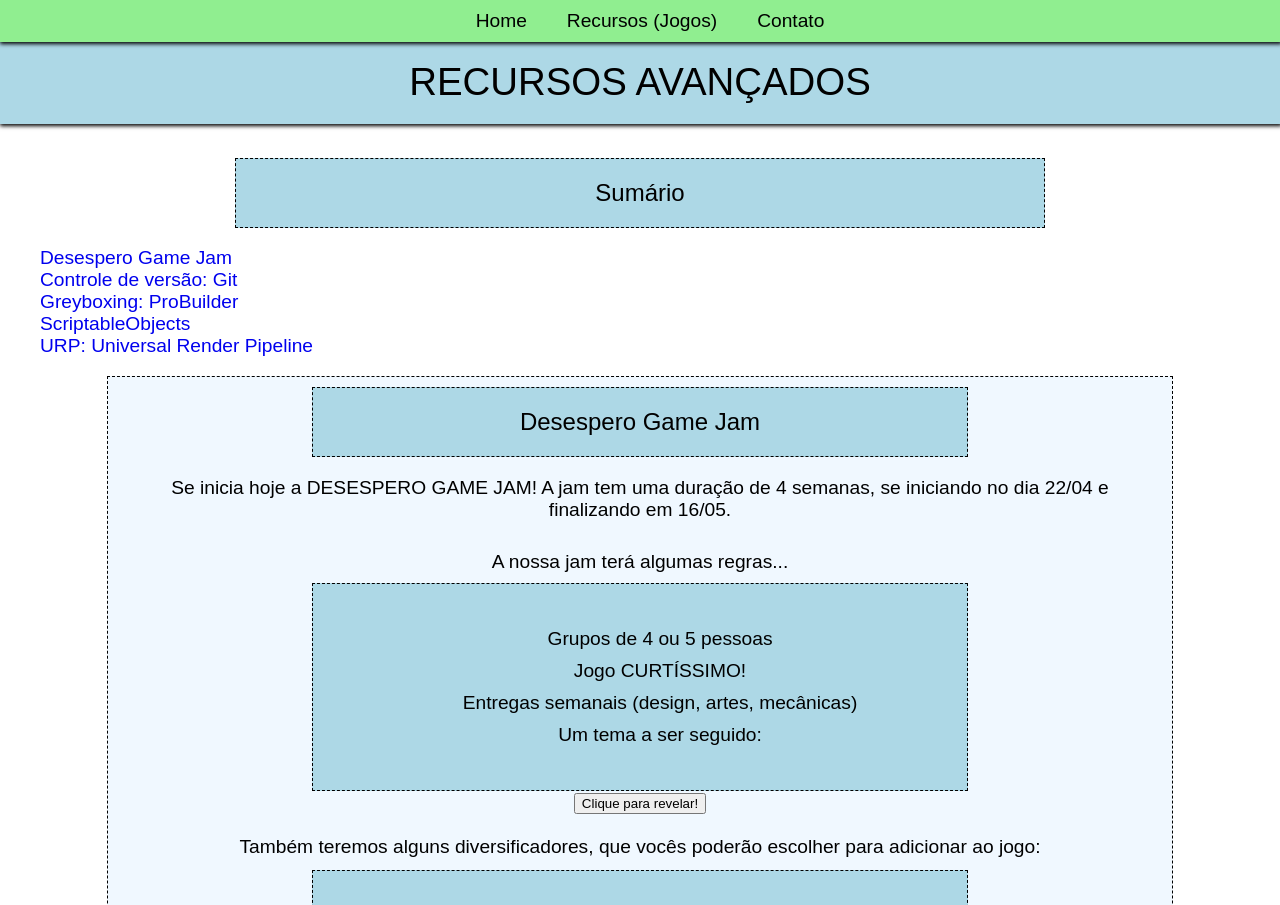
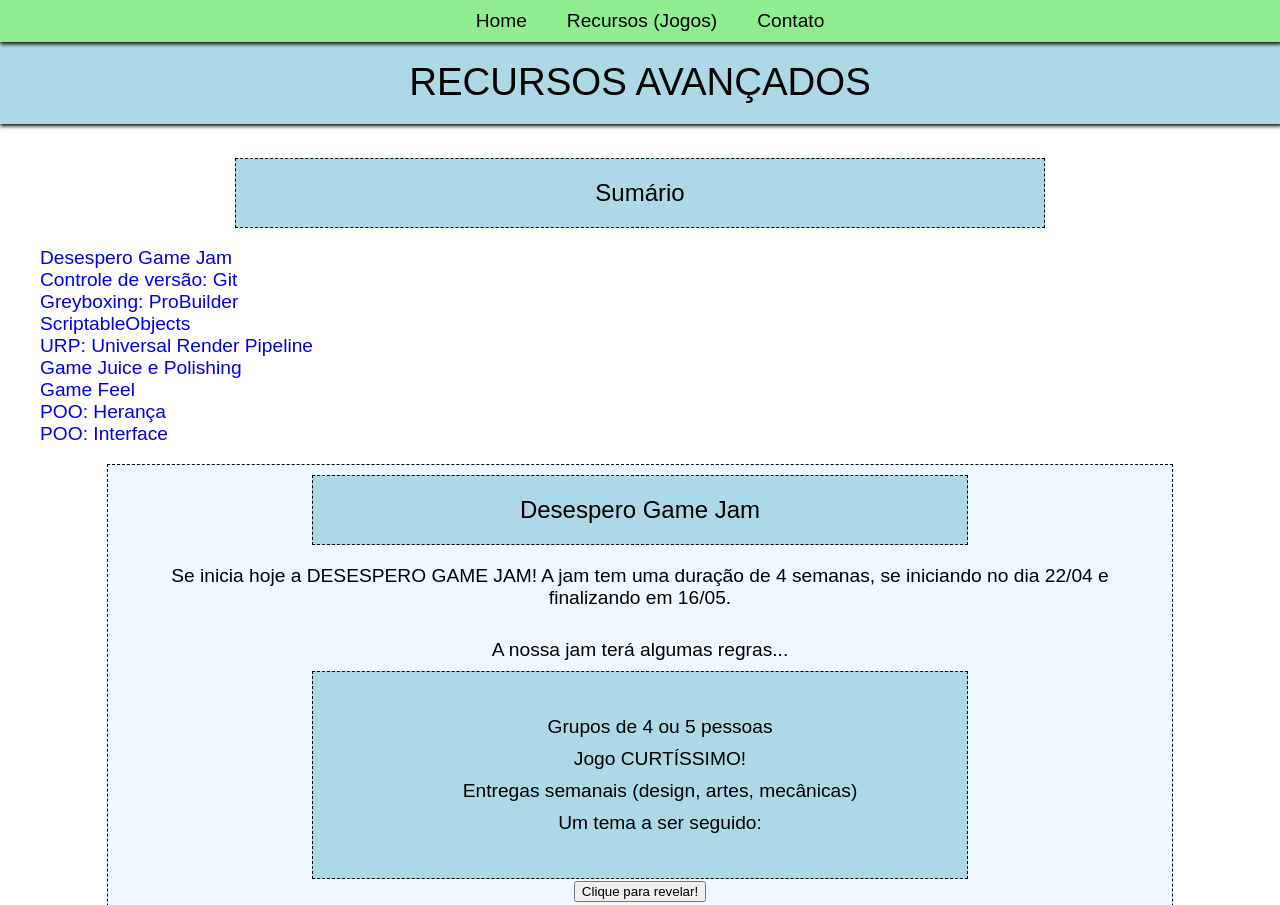
Before and after one commit to armandoagra/prof, a plain HTML site: page pages/avancado.html in a window 1280 px wide. Shown: the top 905 px of the page. Drawn offline with Linux system fonts and the light colour scheme; a web font is replaced by a local one.

Commit message:
Update avancado.html
sumario

```diff
--- a/pages/avancado.html
+++ b/pages/avancado.html
@@ -29,6 +29,10 @@
             <li><a href="#probuilder">Greyboxing: ProBuilder</a></li>
             <li><a href="#scriptable-objects">ScriptableObjects</a></li>
             <li><a href="#urp">URP: Universal Render Pipeline</a></li>
+            <li><a href="#juice">Game Juice e Polishing</a></li>
+            <li><a href="#feel">Game Feel</a></li>
+            <li><a href="#heranca">POO: Herança</a></li>
+            <li><a href="#interface">POO: Interface</a></li>
         </ol>
     </div>
     <div class="comp-jogos-content">
@@ -203,7 +207,7 @@ public class Alien : <strong>Enemy</strong>
 
 <p>Com os scripts acima, podemos criar dois tipos de inimigos: um inimigo genérico (Enemy) e um Alien. Também poderíamos ter implementado uma lógica única para o zumbi, como dito antes dos exemplos.</p>
 
-<div class="comp-jogos-content-header">Interface</div>
+<div class="comp-jogos-content-header" id="interface">POO: Interface</div>
         <p>Interface é um contrato que define um conjunto de métodos que uma classe deve implementar. Em Unity, as interfaces são usadas para definir comportamentos comuns que podem ser aplicados a diferentes classes.</p>
         <p>Por exemplo, você pode ter uma interface chamada "IDamageable" que define um método "TakeDamage". Qualquer classe que implemente essa interface deve fornecer uma implementação para o método "TakeDamage". Isso permite que você crie classes que podem ser danificadas, independentemente de sua hierarquia de classes.</p>
         <pre class="prettyprint">
```
